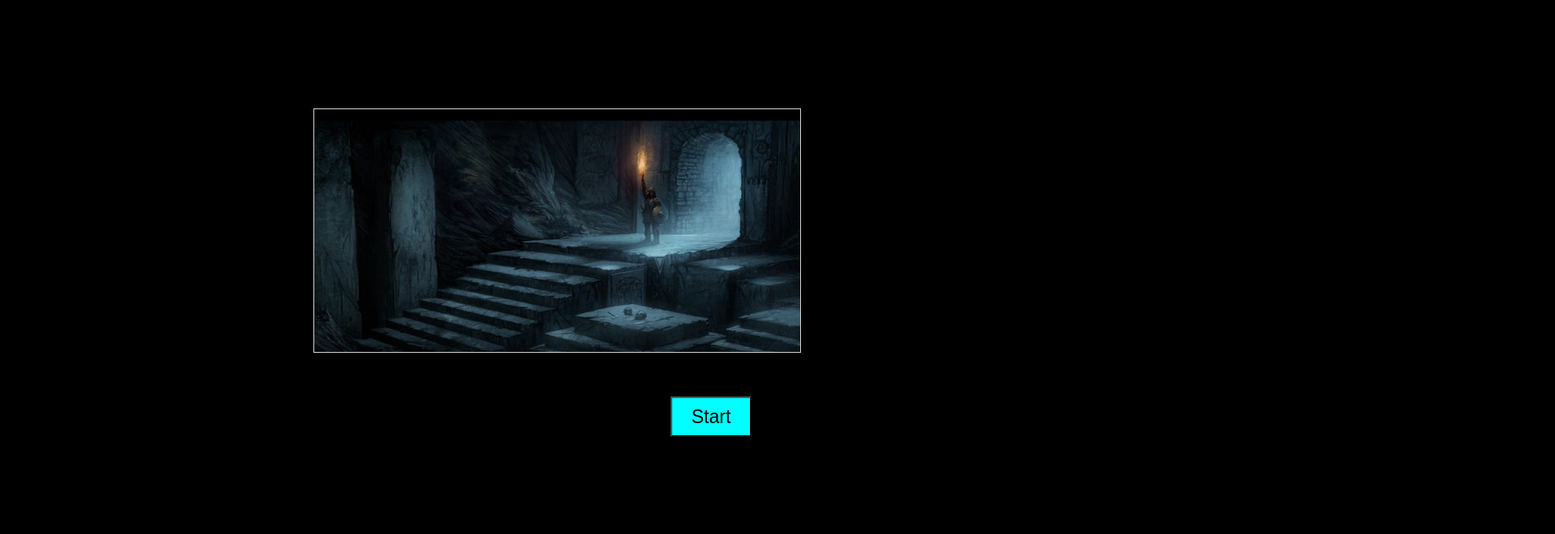
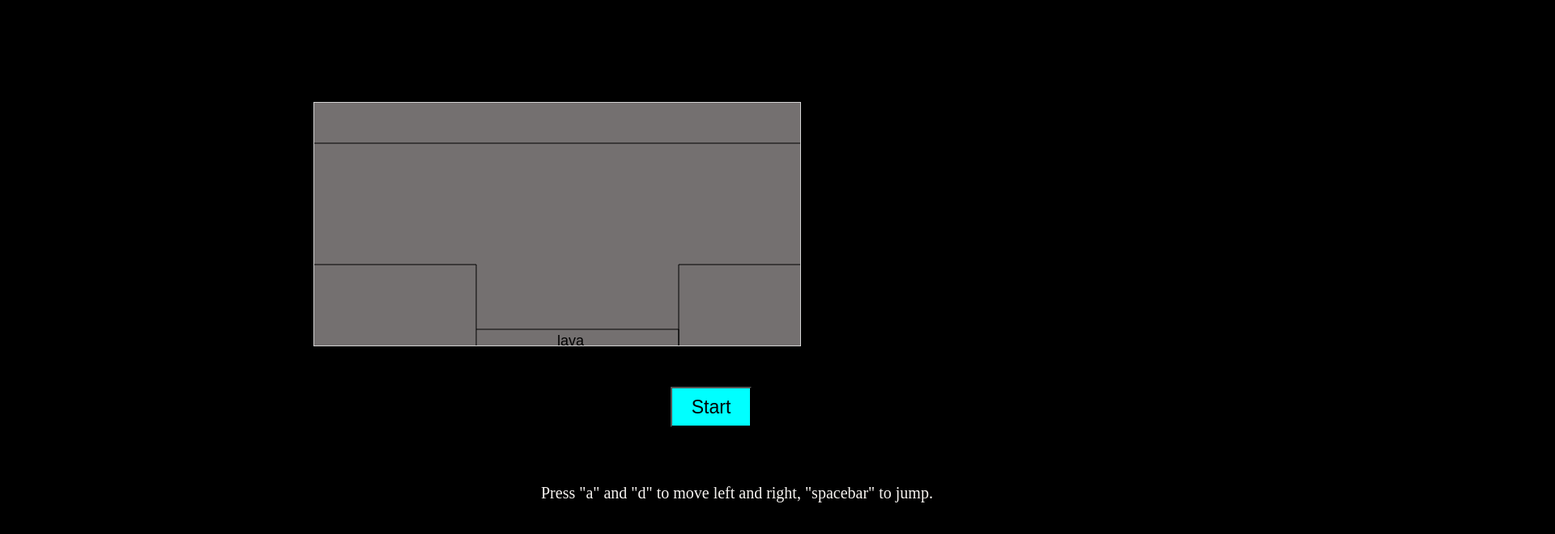
Before and after one commit to sortros/IronDungeon, a plain HTML site: page index.html in a window 1280 px wide. Both pictures are taken after a click on the button "Start". Shown: the whole page at 81% size, 1920 px wide, since content can reach past the window. Drawn offline with Linux system fonts and the light colour scheme.

Commit message:
hecho salto a nivel 1 del inicio

```diff
--- a/index.html
+++ b/index.html
@@ -9,16 +9,20 @@
     <style>
         canvas {
             border: 1px solid #d3d3d3;
-            background-color: #f1f1f1;
+            background-color: #747070;
             margin-left: 30%;
             margin-top: 10%;
         }
         </style>
 </head>
 <body>
+    <img id="playerImg" src="images/imgbin-mr-game-and-watch-game-watch-mario-luigi-superstar-saga-nintendo-mr-MpCiT0WvzXVwX1qcRZt3wnZEz_t.jpg" alt="playerImg" width="10" height="10">
+    <img id="imgStart" src="images/1_phyURx2pCUQs7PpsJ4WKFw.jpeg" alt="ejemplo">
     <canvas id="myCanvas" width="600" height="300"></canvas>
     <div>
         <button id="start">Start</button>
     </div>
+    <p>Press "a" and "d" to move left and right, "spacebar" to jump.</p>
+    <script src="js/inicio.js"></script>
 </body>
 </html>
--- /dev/null
+++ b/js/inicio.js
@@ -0,0 +1,57 @@
+
+
+    document.addEventListener('DOMContentLoaded', () => {
+
+
+        const startButton = document.querySelector('#start');
+
+        startButton.addEventListener('click', () => {
+
+    document.querySelector('#imgStart').classList.add('hide');
+    document.querySelector('#myCanvas').style = 'display : block';
+    drawLevel2();
+    drawPlayer();
+        })
+
+    });
+    function drawLevel1(){
+        var ctx = document.querySelector('#myCanvas').getContext("2d");
+
+
+        ctx.moveTo(0, 200);
+        ctx.lineTo(600, 200);
+        ctx.stroke();
+
+
+    }
+    function drawLevel2(){
+        var ctx = document.querySelector('#myCanvas').getContext("2d");
+        //this.ctx.fillStyle = 'yellow';
+        ctx.moveTo(0, 50);
+        ctx.lineTo(600, 50);
+        ctx.moveTo(0, 200);
+        ctx.lineTo(200, 200);
+        ctx.moveTo(200, 200);
+        ctx.lineTo(200, 300);
+        ctx.moveTo(200, 280);
+        ctx.lineTo(450, 280);
+        ctx.font = "18px Arial";
+        ctx.fillText("lava", 300, 300);
+        ctx.moveTo(450, 280);
+        ctx.lineTo(450, 300);
+        ctx.moveTo(450, 300);
+        ctx.lineTo(450, 200);
+        ctx.moveTo(450, 200);
+        ctx.lineTo(600, 200);
+
+        ctx.stroke();
+
+    }
+    function drawPlayer(){
+       // var ctx = document.querySelector('#myCanvas').getContext("2d");
+       // var img = document.getElementById("playerImg");
+       // img.style = 'heigh : 10px' 'width';
+//
+       // ctx.drawImage(img,10,10);
+
+    }
--- a/style.css
+++ b/style.css
@@ -3,7 +3,13 @@ body{
     background-repeat: none;
     background-size: cover;
 }
-
+p{
+    color: rgb(247, 244, 241);
+    position: relative;
+    top: 100px;
+    left: 660px;
+    font-size: 20px;
+}
 
 #start{
         position: relative;
@@ -17,12 +23,23 @@ body{
 
 
 #myCanvas{
-    background-image: url(images/1_phyURx2pCUQs7PpsJ4WKFw.jpeg);
-    background-repeat: none;
-    background-size: cover;
+
+    display: none;
 }
 #imgStart{
     position: relative;
     height: 300px;
     width: 600px;
+    margin-left: 30%;
+    margin-top: 10%;
+
 }
+#playerImg{
+    width: 10px;
+    height: 10px;
+    display: none;
+}
+
+.hide {
+    display: none;
+  }
```
Also changed, not shown: images/imgbin-mr-game-and-watch-game-watch-mario-luigi-superstar-saga-nintendo-mr-MpCiT0WvzXVwX1qcRZt3wnZEz_t.jpg (added), js/movimiento.js (deleted).
